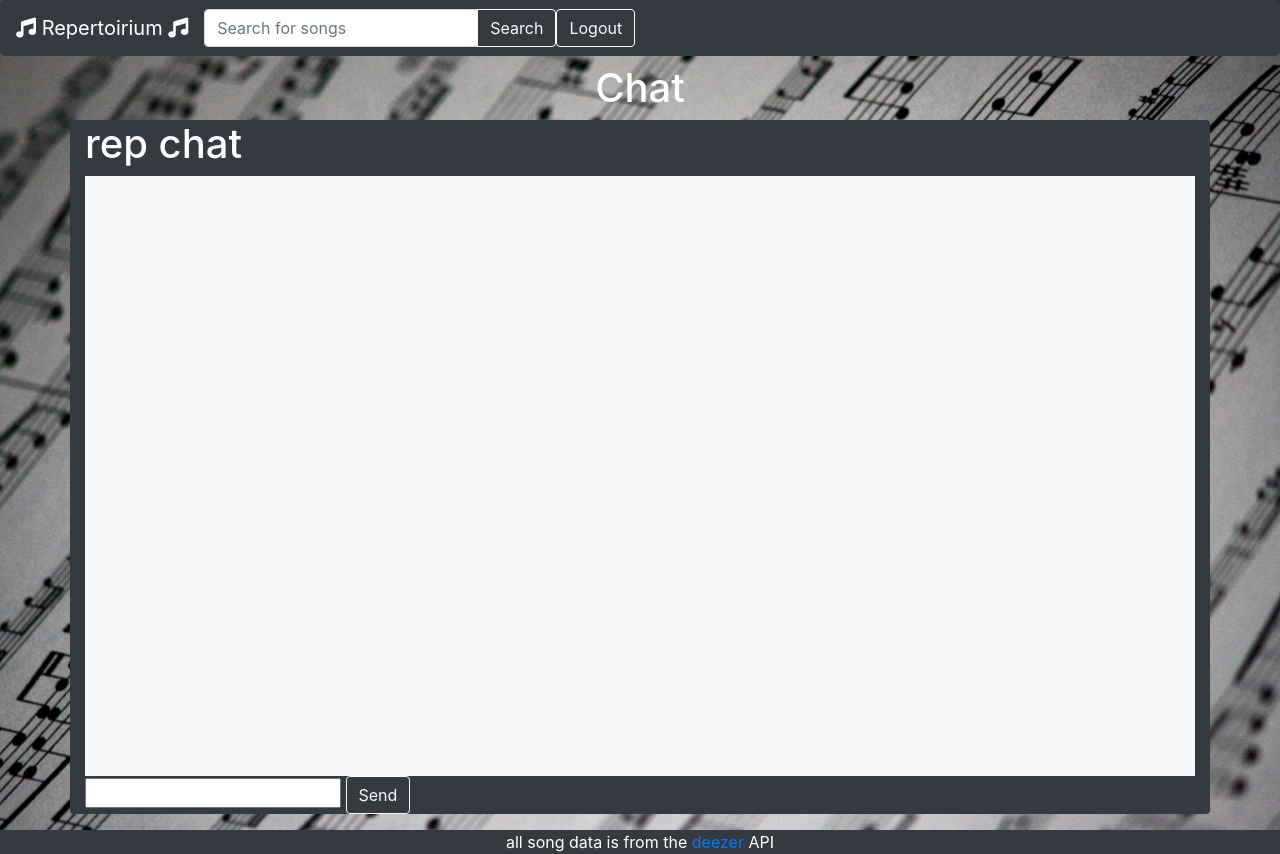
After one commit to blubbers122/Repertoirium, a Flask app: page /chat in a window 1280 px wide. The commit adds this page. Run offline with Flask 2, Linux system fonts and the light colour scheme; the visitor is signed in with stand-in values (Sample User, id 1); some libraries are stand-ins or nearby versions.

Commit message:
update 6/11
very basic functionality for chatroom using socket.io

```diff
--- a/app.py
+++ b/app.py
@@ -9,8 +9,10 @@ from forms import RegistrationForm
 from werkzeug.security import check_password_hash, generate_password_hash
 from ast import literal_eval
 import json
+from flask_socketio import SocketIO, emit
 
 app = Flask(__name__)
+socketio = SocketIO(app)
 
 os.environ["DATABASE_URL"] = "postgres://nagutwovnrorpu:95810ca66f0a22c30699932d2eed7947b46e8d05e900ecbfbeb13992f0d84e33@ec2-18-215-99-63.compute-1.amazonaws.com:5432/d1bvucnguvc0rn"
 
@@ -128,6 +130,16 @@ def search():
     else:
         return render_template("search.html", session=session, results=False)
 
+@app.route("/chat", methods=["GET"])
+def chat():
+    if "username" not in session:
+        return redirect("/")
+    return render_template("chat.html", session=session)
+
+@socketio.on("add chat")
+def addChat(data):
+    emit("new message", data, broadcast=True)
+
 @app.route("/update", methods=["GET", "POST"])
 def update():
     if request.method == "GET":
--- /dev/null
+++ b/static/js/chat.js
@@ -0,0 +1,17 @@
+var socket = io.connect(location.protocol + "//" + document.domain + ":" + location.port)
+const user = document.querySelector("#chat-user").value
+
+socket.on("connect", () => {
+  sendButton = document.querySelector("#send-chat")
+  sendButton.onclick = () => {
+    message = document.querySelector("#message-input").value
+    socket.emit("add chat", {"message": message, "user": user})
+  }
+})
+
+socket.on("new message", data => {
+  console.log(data)
+  var messageBox = document.createElement("div")
+  messageBox.innerHTML = data.message + " - " + data.user
+  document.querySelector("#chat-box").appendChild(messageBox)
+})
--- a/static/styles/index.css
+++ b/static/styles/index.css
@@ -163,3 +163,17 @@ nav {
 .song-tag {
   cursor: pointer;
 }
+
+#chat-container {
+  min-height: 80vh;
+  min-width: 80vw;
+  display: block;
+}
+
+#chat-box {
+  height: 80%;
+  min-height: 600px;
+  min-width: 800px;
+  overflow-y: scroll;
+  display: block;
+}
--- /dev/null
+++ b/templates/chat.html
@@ -0,0 +1,18 @@
+{% extends "layout.html" %}
+
+{% block title %}Chat{% endblock %}
+{% block head %}
+<script type="text/javascript" src="/static/js/chat.js" defer></script>
+<script type="text/javascript" src="//cdnjs.cloudflare.com/ajax/libs/socket.io/1.3.6/socket.io.min.js"></script>
+{% endblock %}
+{% block content %}
+  <h1 class="text-white text-center mt-5">Chat</h1>
+  <div id="chat-container" class="container rounded bg-dark text-white">
+    <h1>rep chat</h1>
+    <div id="chat-box" class="bg-light text-dark">
+    </div>
+    <input id="chat-user" type="hidden" value="{{ session['username'] }}">
+    <input type="text" id="message-input">
+    <button id="send-chat" class="btn btn-outline-light">Send</button>
+  </div>
+{% endblock%}
```
Also changed, not shown: 2 other files.
